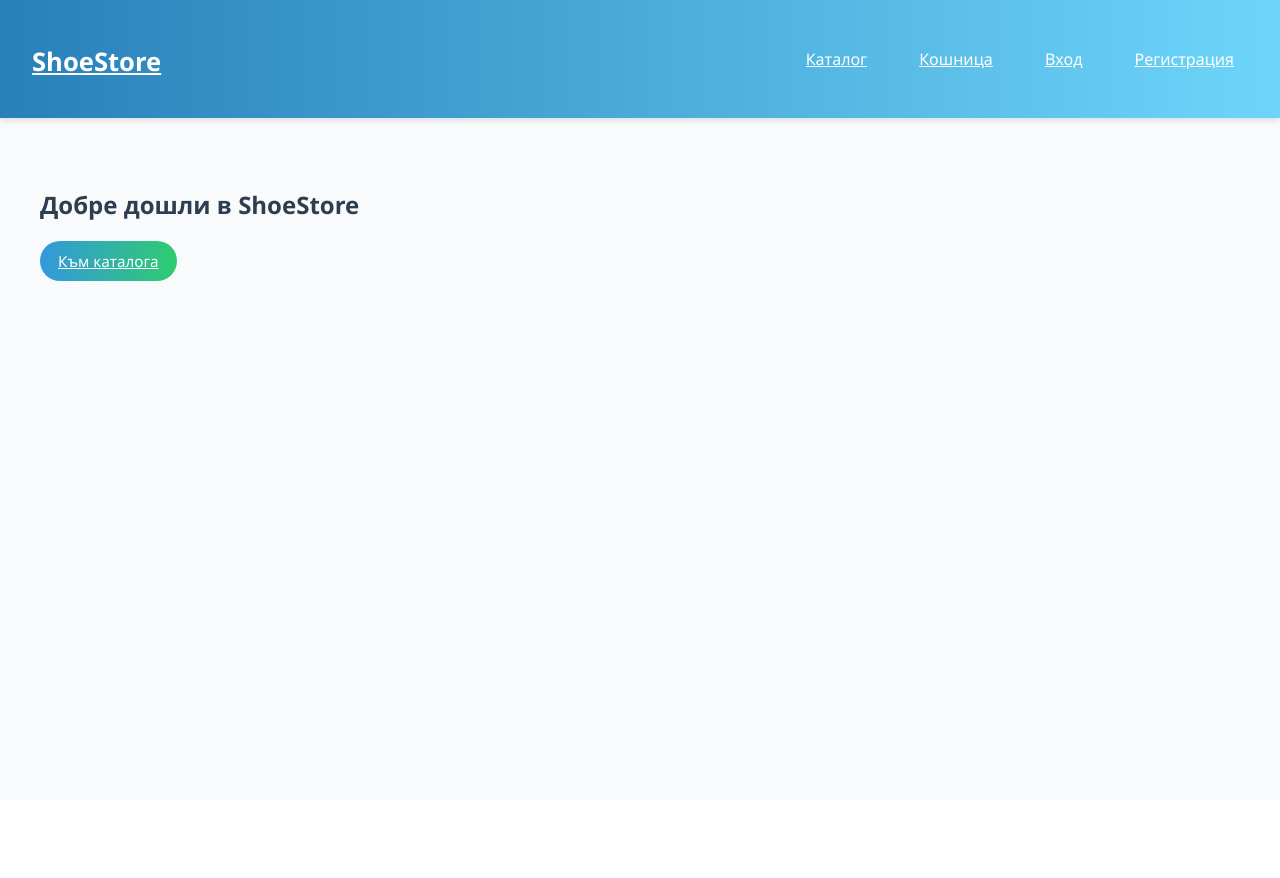
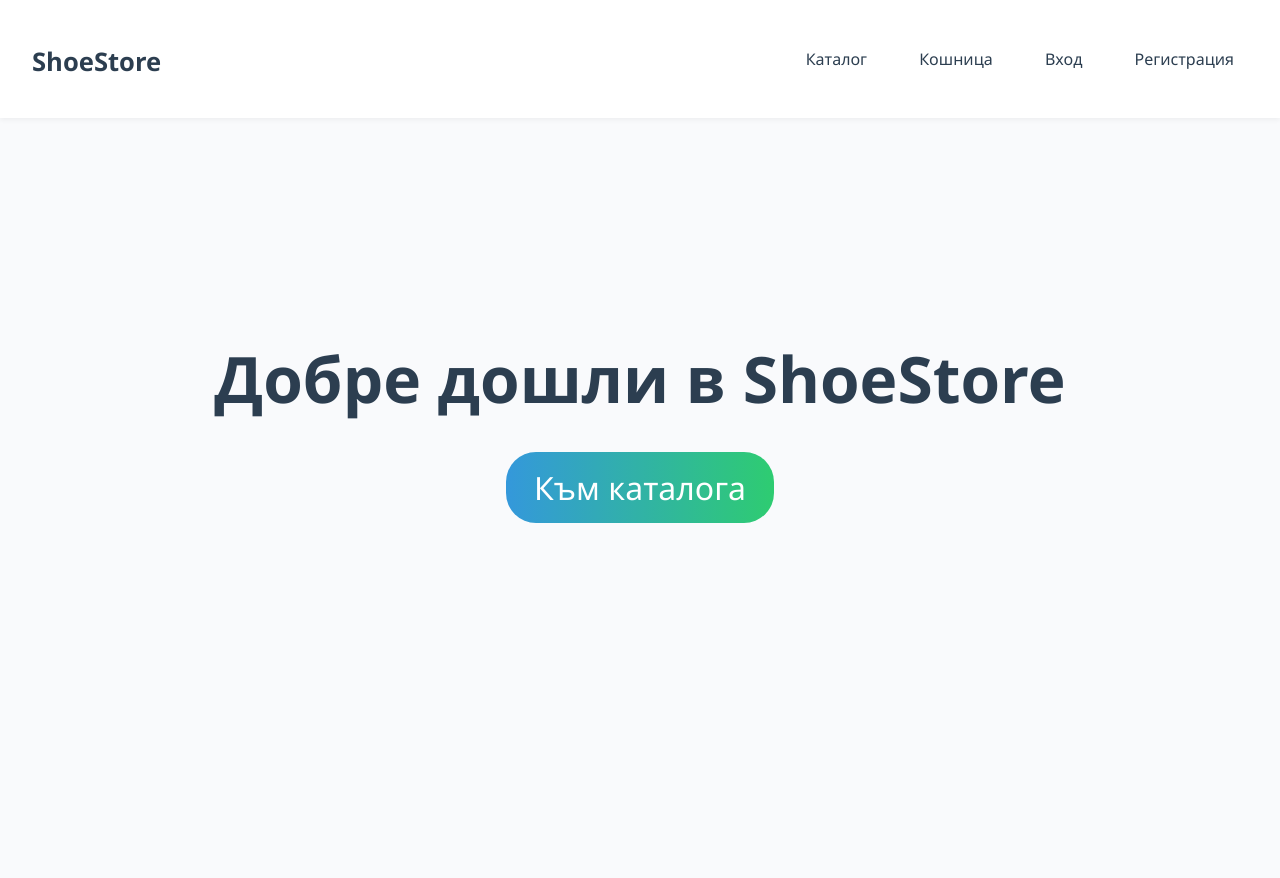
Before and after one commit to SMMishev21/ShoeShop, a Flask app: page / in a window 1280 px wide. Before the commit the page ends 281 px from the top, so only its background shows below. Run offline with Flask 3, Linux system fonts and the light colour scheme.

Commit message:
Make better design

```diff
--- a/static/styles.css
+++ b/static/styles.css
@@ -9,8 +9,8 @@ body {
 
 /* --- Header --- */
 header {
-  background: linear-gradient(90deg, #2980b9, #6dd5fa);
-  color: #fff;
+  background: #ffffff;
+  color: #2c3e50;
   padding: 16px 32px;
   display: flex;
   justify-content: space-between;
@@ -18,24 +18,27 @@ header {
   position: sticky;
   top: 0;
   z-index: 1000;
-  box-shadow: 0 3px 6px rgba(0,0,0,0.1);
+  box-shadow: 0 2px 5px rgba(0,0,0,0.05);
 }
 
 header h1 a {
-  color: #fff;
+  color: #2c3e50;
   font-size: 1.6rem;
   font-weight: bold;
+  text-decoration: none;
 }
 
 nav a {
   margin-left: 20px;
   padding: 8px 14px;
   border-radius: 20px;
-  color: #fff;
-  transition: background 0.3s;
+  color: #2c3e50;
+  text-decoration: none; /* Махаме подчертаването */
+  transition: background 0.3s, color 0.3s;
 }
 nav a:hover {
-  background: rgba(255,255,255,0.2);
+  background: #f0f0f0;
+  color: #2980b9;
 }
 
 /* --- Основна част --- */
@@ -44,6 +47,32 @@ main {
   max-width: 1200px;
   margin: 20px auto;
 }
+
+/* --- Home Page --- */
+.home {
+  min-height: 70vh;
+  display: flex;
+  flex-direction: column;
+  justify-content: center;
+  align-items: center;
+  text-align: center;
+}
+
+.home h2 {
+  font-size: 4rem;   /* по-голямо заглавие */
+  font-weight: bold;
+  margin-bottom: 30px;
+  color: #2c3e50;
+}
+
+.home .btn {
+  font-size: 2rem;   /* по-голям бутон */
+  padding: 14px 28px;
+  margin-bottom: 190px; /* повече вътрешен отстъп */
+  border-radius: 30px;
+}
+
+
 
 /* --- Flash messages --- */
 .flash {
@@ -97,13 +126,15 @@ button, .btn {
   display: inline-block;
   background: linear-gradient(90deg, #3498db, #2ecc71);
   color: #fff;
-  padding: 10px 18px;
+  padding: 12px 22px;
   border: none;
   border-radius: 25px;
   cursor: pointer;
-  font-size: 0.95rem;
+  font-size: 1rem;
   transition: transform 0.2s, background 0.3s;
+  text-decoration: none; /* за <a class="btn"> */
 }
+
 button:hover, .btn:hover {
   transform: scale(1.05);
   background: linear-gradient(90deg, #2980b9, #27ae60);
@@ -156,14 +187,3 @@ table th {
 table tr:nth-child(even) {
   background: #f9f9f9;
 }
-
-/* --- Footer --- */
-footer {
-  text-align: center;
-  padding: 16px;
-  margin-top: 40px;
-  background: #2c3e50;
-  color: #ecf0f1;
-  font-size: 0.9rem;
-  border-top: 4px solid #3498db;
-}
--- a/templates/catalog.html
+++ b/templates/catalog.html
@@ -1,14 +1,15 @@
 {% extends "base.html" %}
 {% block content %}
-  <h2>Каталог</h2>
+
 
   <form method="get" action="{{ url_for('catalog.catalog') }}" class="filter-form">
+    <h2>Каталог</h2>
     <input type="text" name="q" placeholder="Търсене (име или цвят)" value="{{ request.args.get('q','') }}">
     <input type="text" name="color" placeholder="Цвят" value="{{ request.args.get('color','') }}">
     <input type="text" name="size" placeholder="Размер (напр. 42)" value="{{ request.args.get('size','') }}">
     <input type="text" name="price_min" placeholder="Мин. цена" value="{{ request.args.get('price_min','') }}">
     <input type="text" name="price_max" placeholder="Макс. цена" value="{{ request.args.get('price_max','') }}">
-
+    <button type="submit">Филтрирай</button>
   </form>
 
   <div class="products">
--- a/templates/index.html
+++ b/templates/index.html
@@ -1,8 +1,8 @@
 {% extends "base.html" %}
 {% block content %}
-  <div class="hero">
-    <h2>Добре дошли в <span>ShoeStore</span></h2>
+  <main class="home">
+  <h2>Добре дошли в ShoeStore</h2>
+  <a href="{{ url_for('catalog.catalog') }}" class="btn">Към каталога</a>
+</main>
 
-    <a href="{{ url_for('catalog.catalog') }}" class="btn big">Към каталога</a>
-  </div>
 {% endblock %}
```
